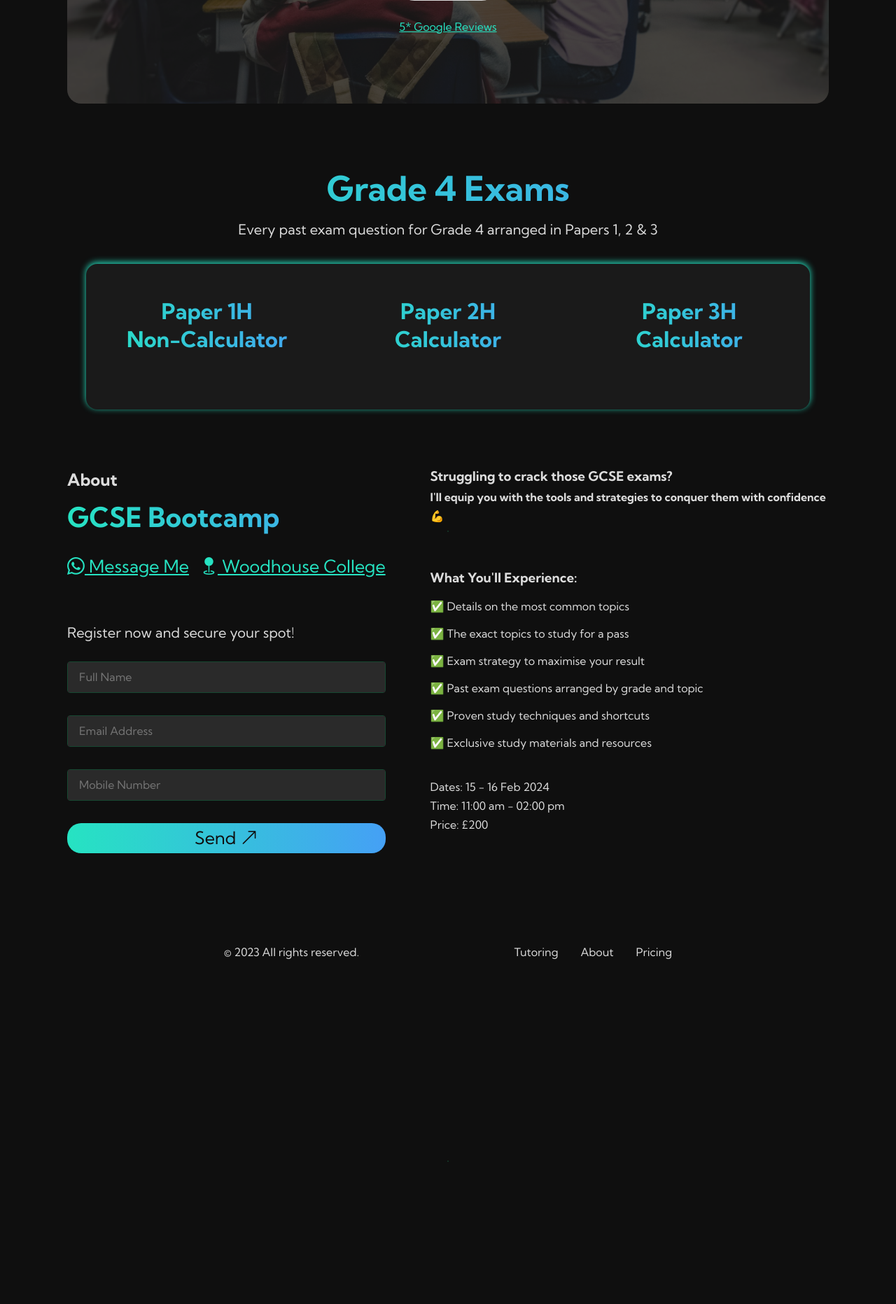
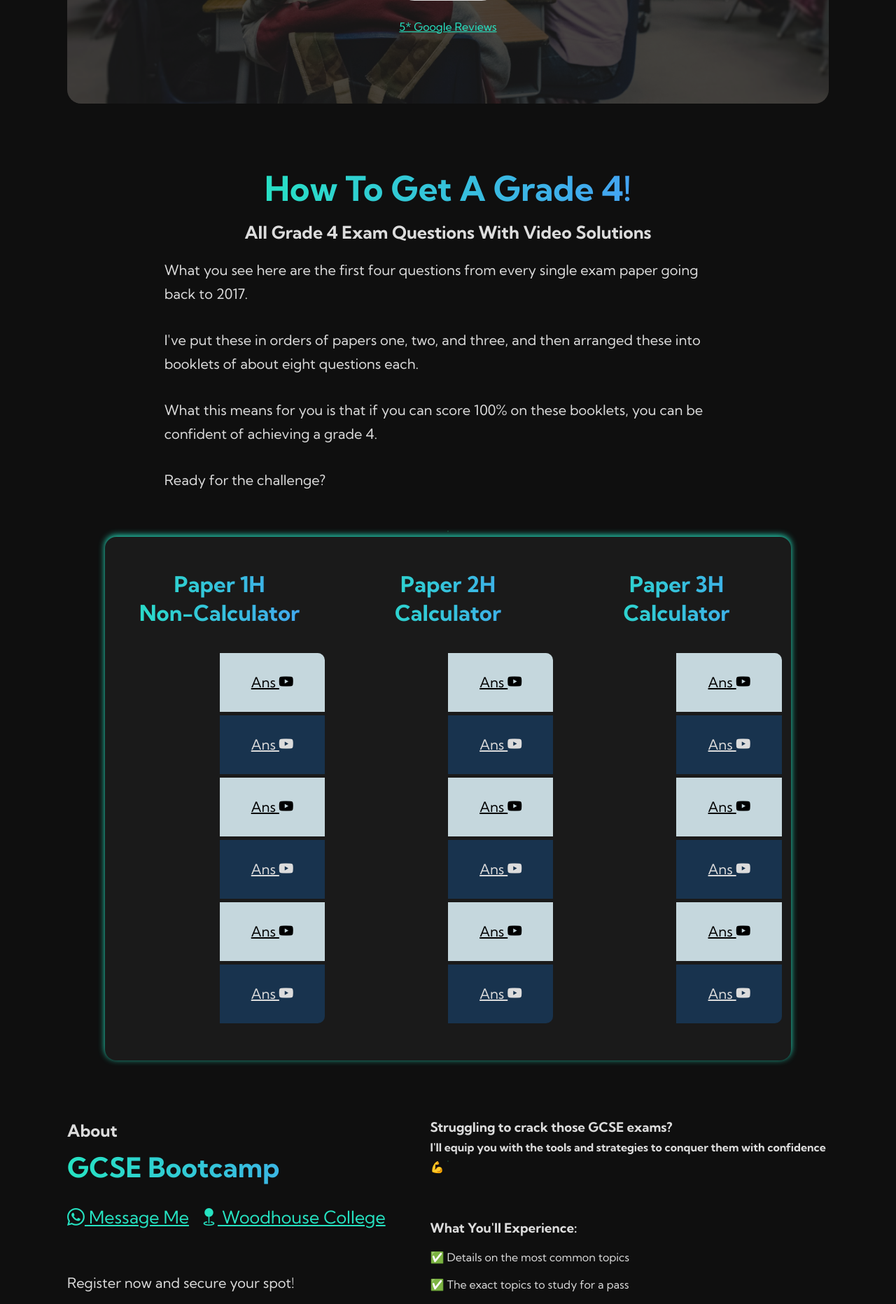
Before and after one commit to GG1982/Jekyll-ggmaths, a Jekyll site: the page built from pages/group-lessons.html, in a window 1280 px wide. Shown: the part 591-2454 px from the top of the page at 70% size. Built offline with Jekyll 4.4.1, drawn with Linux system fonts in a browser that asks for light colours; before the commit the page ends 2045 px from its top, so only the background shows below that.

Commit message:
add videos

```diff
--- /dev/null
+++ b/_data/videos.json
@@ -0,0 +1,81 @@
+grade_4_paper_1_links: [
+    {
+        name: 'Ans',
+        url: 'https://www.youtube.com/watch?v=SsDKHXT1IUs&list=PLmTXaT2H8lPj6H7VjIGHInO-uKqhSSfJI&index=1&t'
+    },
+    {
+        name: 'Ans',
+        url: 'https://www.youtube.com/watch?v=0-OuscCmzCQ&list=PLmTXaT2H8lPj6H7VjIGHInO-uKqhSSfJI&index=2'
+    },
+    {
+        name: 'Ans',
+        url: 'https://www.youtube.com/watch?v=CrAmsNHCHHA&list=PLmTXaT2H8lPj6H7VjIGHInO-uKqhSSfJI&index=3'
+    },
+    {
+        name: 'Ans',
+        url: 'https://www.youtube.com/watch?v=p-7kQ-VrcHk&list=PLmTXaT2H8lPj6H7VjIGHInO-uKqhSSfJI&index=4'
+    },
+    {
+        name: 'Ans',
+        url: 'https://www.youtube.com/watch?v=JK-fSM29kRA&list=PLmTXaT2H8lPj6H7VjIGHInO-uKqhSSfJI&index=5'
+    },
+    {
+        name: 'Ans',
+        url: 'https://www.youtube.com/watch?v=Ez7qllP-LVY&list=PLmTXaT2H8lPj6H7VjIGHInO-uKqhSSfJI&index=6'
+    }
+]
+
+grade_4_paper_2_links: [
+    {
+        name: 'Ans',
+        url: 'https://www.youtube.com/watch?v=ILFaVkwdTao&list=PLmTXaT2H8lPj6H7VjIGHInO-uKqhSSfJI&index=7'
+    },
+    {
+        name: 'Ans',
+        url: 'https://www.youtube.com/watch?v=ILFaVkwdTao&list=PLmTXaT2H8lPj6H7VjIGHInO-uKqhSSfJI&index=8'
+    },
+    {
+        name: 'Ans',
+        url: 'https://www.youtube.com/watch?v=ILFaVkwdTao&list=PLmTXaT2H8lPj6H7VjIGHInO-uKqhSSfJI&index=9'
+    },
+    {
+        name: 'Ans',
+        url: 'https://www.youtube.com/watch?v=ILFaVkwdTao&list=PLmTXaT2H8lPj6H7VjIGHInO-uKqhSSfJI&index=10'
+    },
+    {
+        name: 'Ans',
+        url: 'https://www.youtube.com/watch?v=ILFaVkwdTao&list=PLmTXaT2H8lPj6H7VjIGHInO-uKqhSSfJI&index=11'
+    },
+    {
+        name: 'Ans',
+        url: 'https://www.youtube.com/watch?v=ILFaVkwdTao&list=PLmTXaT2H8lPj6H7VjIGHInO-uKqhSSfJI&index=12'
+    }
+]
+
+
+grade_4_paper_3_links: [
+    {
+        name: 'Ans',
+        url: 'https://www.youtube.com/watch?v=ILFaVkwdTao&list=PLmTXaT2H8lPj6H7VjIGHInO-uKqhSSfJI&index=13'
+    },
+    {
+        name: 'Ans',
+        url: 'https://www.youtube.com/watch?v=ILFaVkwdTao&list=PLmTXaT2H8lPj6H7VjIGHInO-uKqhSSfJI&index=14'
+    },
+    {
+        name: 'Ans',
+        url: 'https://www.youtube.com/watch?v=ILFaVkwdTao&list=PLmTXaT2H8lPj6H7VjIGHInO-uKqhSSfJI&index=15'
+    },
+    {
+        name: 'Ans',
+        url: 'https://www.youtube.com/watch?v=ILFaVkwdTao&list=PLmTXaT2H8lPj6H7VjIGHInO-uKqhSSfJI&index=16'
+    },
+    {
+        name: 'Ans',
+        url: 'https://www.youtube.com/watch?v=ILFaVkwdTao&list=PLmTXaT2H8lPj6H7VjIGHInO-uKqhSSfJI&index=17'
+    },
+    {
+        name: 'Ans',
+        url: 'https://www.youtube.com/watch?v=ILFaVkwdTao&list=PLmTXaT2H8lPj6H7VjIGHInO-uKqhSSfJI&index=18'
+    }
+]
--- a/_sass/gcse.scss
+++ b/_sass/gcse.scss
@@ -56,7 +56,7 @@ main {
     grid-template-columns: repeat(6, 1fr);
     grid-template-rows: 1fr;
 
-    width: min(95%, 70em);
+    width: min(90%, 70em);
     margin-inline: auto;
     margin-top: 2em;
     padding-block: 1em;
@@ -92,6 +92,13 @@ main {
     font-size: var(--step-0);
     padding-block: 1.25em;
     margin-block: 0.25em;
+}
+
+@media (max-width: 850px) {
+    .booklets > li,
+    .mocks > li  {
+        padding-block: 0.7em;
+    }
 }
 
 .booklets a,
--- a/_sass/groups.scss
+++ b/_sass/groups.scss
@@ -117,3 +117,13 @@
         gap: 2rem;
     }
 }
+
+
+.grade-4-title {
+    display: grid;
+    place-items: center;
+    margin-inline: auto;
+    // background-color: red;
+    gap: 1em;
+    width: min(100%, 70em);
+}
--- a/assets/js/main.js
+++ b/assets/js/main.js
@@ -28,3 +28,5 @@ function scrollfunciton() {
         scrollToTop.style.display = "none";
     }
 }
+
+// Groups Dialog
--- a/pages/group-lessons.html
+++ b/pages/group-lessons.html
@@ -18,7 +18,7 @@ custom_css:
 
             <div class="group-hero-body-btn">
                 <p class="ch-70 font-1"><span class="block">Getting a Grade 4 can be hard. I make it easy.</span>Access my FREE guide to see how.</p>
-                <a href="#" class="btn font-0">Show Me!</a>
+                <a href="#how-to-get-a-grade-4" class="btn font-0">Show Me!</a>
                 <a target="_blank" rel="noopener" href="https://www.google.com/search?q=ggmaths&rlz=1C5CHFA_enGB1048GB1048&oq=ggmaths+&aqs=chrome.0.69i59j0i546l2j69i60l2.1992j0j4&sourceid=chrome&ie=UTF-8#lrd=0x48761923e87f01e1:0xb59e62c483b997c,1,,,," class="body-link capitalize ">5* google reviews</a>
             </div>
         </div>
@@ -27,8 +27,19 @@ custom_css:
 
         <!-- Grade 4 -->
         <section>
-            <h2 id="grade-4" class="grade-title font-4 text-center fancy-text">Grade 4 exams</h2>
-            <p class="text-center">Every past exam question for Grade 4 arranged in Papers 1, 2 & 3</p>
+            <div class="grade-4-title" id="how-to-get-a-grade-4">
+                <div>
+                    <h2 id="grade-4" class="grade-title font-4 text-center fancy-text">How to get a grade 4!</h2>
+                    <h4 class="text-center font-1 capitalize">All grade 4 exam questions with video solutions</h4>
+                </div>
+                <div>
+                    <p class="ch-70 mb-2">What you see here are the first four questions from every single exam paper going back to 2017.</p>
+                    <p class="ch-70 mb-2">I've put these in orders of papers one, two, and three, and then arranged these into booklets of about eight questions each.</p>
+                    <p class="ch-70 mb-2">What this means for you is that if you can score 100% on these booklets, you can be confident of achieving a grade 4.</p>
+                    <p class="ch-70 mb-2">Ready for the challenge?</p>
+                </div>
+            </div>
+
             <div class="lists">
                 <ul class="paper paper-1">
                     <h3 class="paper-title fancy-text">Paper 1H <span class="block">non-calculator</span></h3>
@@ -42,16 +53,11 @@ custom_css:
                                 {% endfor %}
                             {% endif %}
                         {% endfor %}
+
                     </ul>
                     <ul class="mocks">
-                        {% assign i = 0 %}
-                        {% for pdf in site.static_files %}
-                            {% if pdf.path contains 'paper_1_mock/Grade 4' %}
-                                {% for paper in pdf.path %}
-                                {% assign i = i | plus:1 %}
-                                    <li><a target="_blank" rel="noopener" href="{{ site.url }}{{ pdf.path }}">Mock {{ i }}</a></li>
-                                {% endfor %}
-                            {% endif %}
+                        {% for page in site.data.videos.grade_4_paper_1_links %}
+                            <li><a target="_blank" rel="noopener" href="{{ page.url }}">{{ page.name }} <i class="bi bi-youtube"></i> </a></li>
                         {% endfor %}
                     </ul>
                 </ul>
@@ -69,14 +75,8 @@ custom_css:
                         {% endfor %}
                     </ul>
                     <ul class="mocks">
-                        {% assign i = 0 %}
-                        {% for pdf in site.static_files %}
-                            {% if pdf.path contains 'paper_2_mock/Grade 4' %}
-                                {% for paper in pdf.path %}
-                                {% assign i = i | plus:1 %}
-                                    <li><a target="_blank" rel="noopener" href="{{ site.url }}{{ pdf.path }}">Mock {{ i }}</a></li>
-                                {% endfor %}
-                            {% endif %}
+                        {% for page in site.data.videos.grade_4_paper_2_links %}
+                            <li><a target="_blank" rel="noopener" href="{{ page.url }}">{{ page.name }} <i class="bi bi-youtube"></i> </a></li>
                         {% endfor %}
                     </ul>
                 </ul>
@@ -94,14 +94,8 @@ custom_css:
                         {% endfor %}
                     </ul>
                     <ul class="mocks">
-                        {% assign i = 0 %}
-                        {% for pdf in site.static_files %}
-                            {% if pdf.path contains 'paper_3_mock/Grade 4' %}
-                                {% for paper in pdf.path %}
-                                {% assign i = i | plus:1 %}
-                                    <li><a target="_blank" rel="noopener" href="{{ site.url }}{{ pdf.path }}">Mock {{ i }}</a></li>
-                                {% endfor %}
-                            {% endif %}
+                        {% for page in site.data.videos.grade_4_paper_3_links %}
+                            <li><a target="_blank" rel="noopener" href="{{ page.url }}">{{ page.name }} <i class="bi bi-youtube"></i> </a></li>
                         {% endfor %}
                     </ul>
                 </ul>
```
Also changed, not shown: 6 other files.
